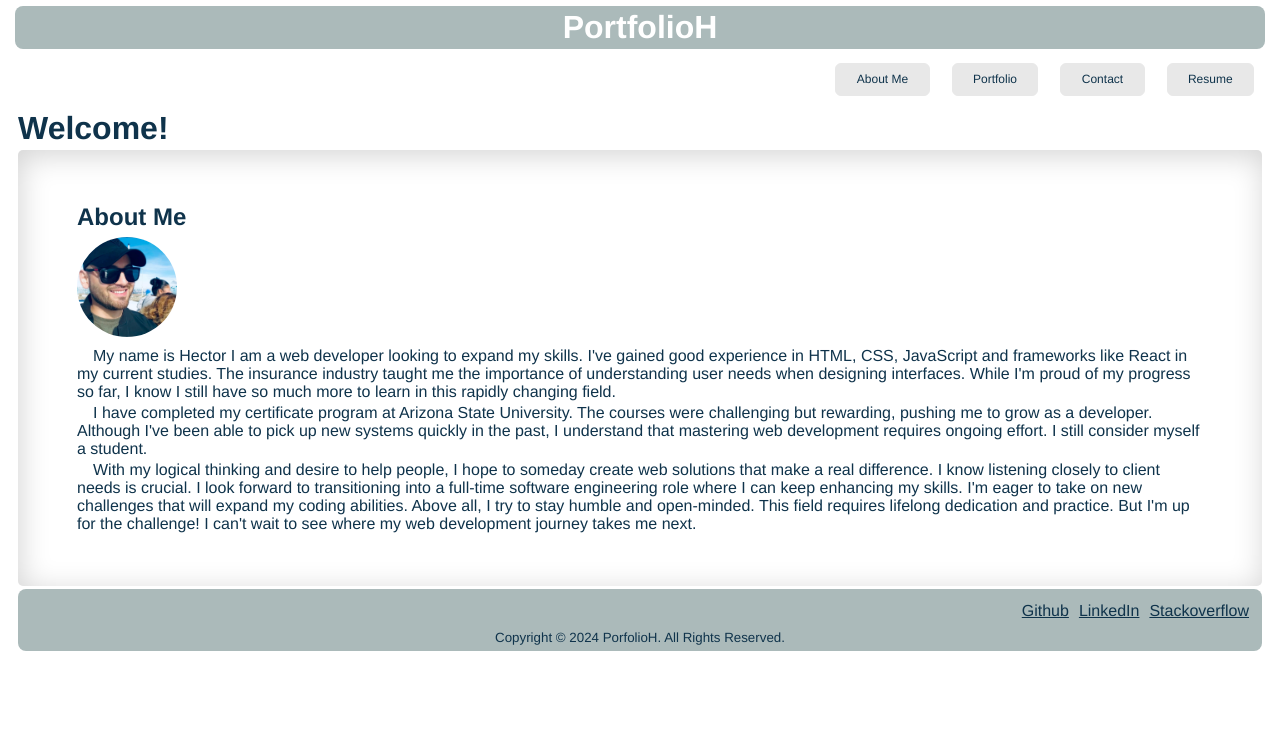
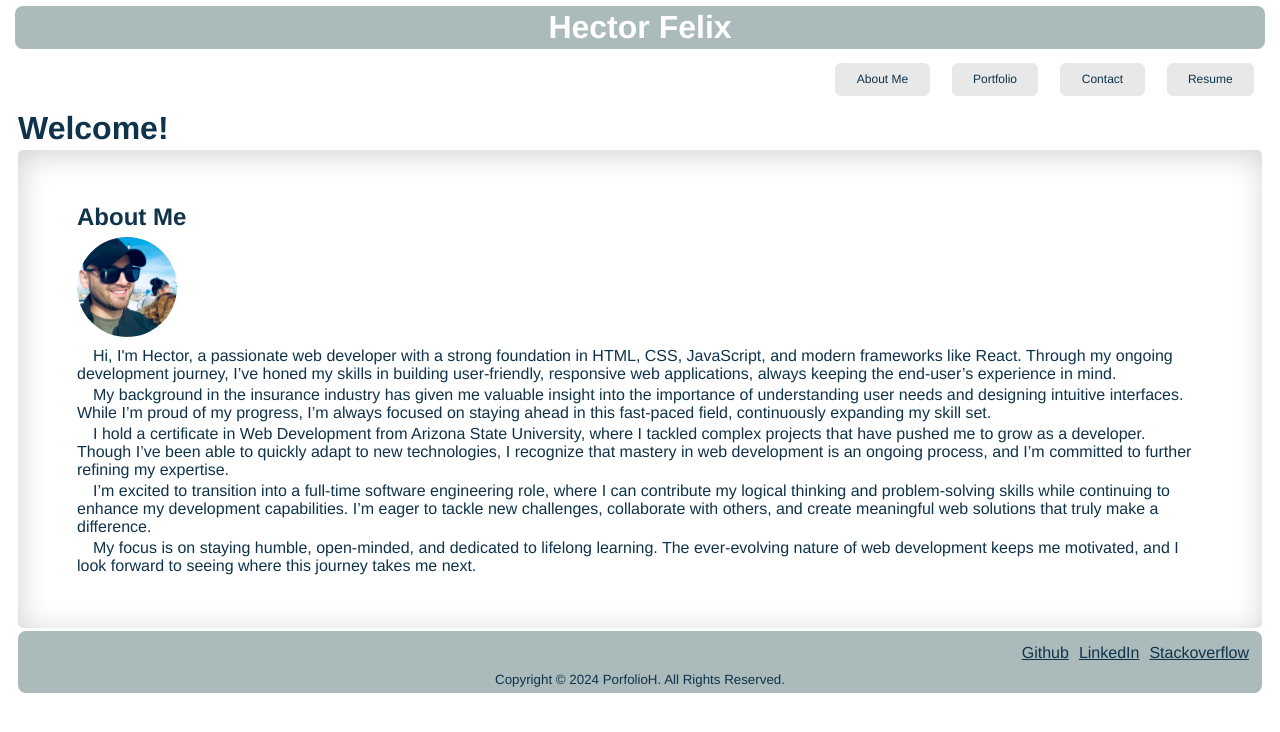
Before and after one commit to hfelix3/PortfolioH, a React (Vite) app: page / in a window 1280 px wide. Both pictures are taken after a click on the button "About Me". Shown: the top 732 px of the page. Built offline with nearby package versions, Linux system fonts and the light colour scheme.

Commit message:
about me update

```diff
--- a/index.html
+++ b/index.html
@@ -1,14 +1,14 @@
 <!DOCTYPE html>
 <html lang="en">
-<head>
+  <head>
     <meta charset="UTF-8" />
     <link rel="icon" type="image/svg+xml" href="/vite.svg" />
     <meta name="viewport" content="width=device-width, initial-scale=1.0" />
-    <title>PortfolioH</title>
-</head>
-<body>
+    <title>Hector Felix</title>
+  </head>
+  <body>
     <!-- React is being "injected into this empty div from main.jsx" -->
     <div id="root"></div>
     <script type="module" src="/src/main.jsx"></script>
-</body>
+  </body>
 </html>
--- a/src/components/aboutme.jsx
+++ b/src/components/aboutme.jsx
@@ -5,15 +5,20 @@ function Aboutme() {
       <h2>About Me</h2>
         <img className= "profilePic" src='src/assets/images/IMG_0654.JPG'/>
         <p>
-        My name is Hector I am a web developer looking to expand my skills. I've gained good experience in HTML, CSS, JavaScript and frameworks like React in my current studies. The insurance industry taught me the importance of understanding user needs when designing interfaces. While I'm proud of my progress so far, I know I still have so much more to learn in this rapidly changing field.
+        Hi, I'm Hector, a passionate web developer with a strong foundation in HTML, CSS, JavaScript, and modern frameworks like React. Through my ongoing development journey, I’ve honed my skills in building user-friendly, responsive web applications, always keeping the end-user’s experience in mind.
+        </p>
+        <p>
+        My background in the insurance industry has given me valuable insight into the importance of understanding user needs and designing intuitive interfaces. While I’m proud of my progress, I’m always focused on staying ahead in this fast-paced field, continuously expanding my skill set.
+        </p>
+        <p>
+        I hold a certificate in Web Development from Arizona State University, where I tackled complex projects that have pushed me to grow as a developer. Though I’ve been able to quickly adapt to new technologies, I recognize that mastery in web development is an ongoing process, and I’m committed to further refining my expertise.
         </p>
 
         <p>
-        I have completed my certificate program at Arizona State University. The courses were challenging but rewarding, pushing me to grow as a developer. Although I've been able to pick up new systems quickly in the past, I understand that mastering web development requires ongoing effort. I still consider myself a student.
+        I’m excited to transition into a full-time software engineering role, where I can contribute my logical thinking and problem-solving skills while continuing to enhance my development capabilities. I’m eager to tackle new challenges, collaborate with others, and create meaningful web solutions that truly make a difference.
         </p>
-
         <p>
-        With my logical thinking and desire to help people, I hope to someday create web solutions that make a real difference. I know listening closely to client needs is crucial. I look forward to transitioning into a full-time software engineering role where I can keep enhancing my skills. I'm eager to take on new challenges that will expand my coding abilities. Above all, I try to stay humble and open-minded. This field requires lifelong dedication and practice. But I'm up for the challenge! I can't wait to see where my web development journey takes me next.
+        My focus is on staying humble, open-minded, and dedicated to lifelong learning. The ever-evolving nature of web development keeps me motivated, and I look forward to seeing where this journey takes me next.
         </p>
       </section>
     </div>
--- a/src/components/header.jsx
+++ b/src/components/header.jsx
@@ -4,7 +4,7 @@
 // Here we would have a child component from the parent in Apps.jsx
 
 function Header() {
-    const headerName = 'PortfolioH';
+    const headerName = 'Hector Felix';
 
     return (
         <header className='header'>
```
